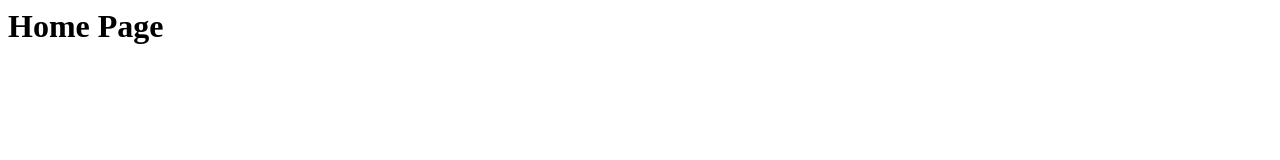
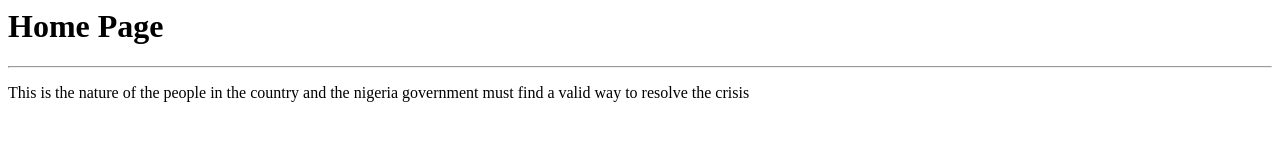
Before and after one commit to ahmedwoye/webstore, a plain HTML site: page index.html in a window 1280 px wide. Drawn offline with Linux system fonts and the light colour scheme.

Commit message:
new update

```diff
--- a/index.html
+++ b/index.html
@@ -5,5 +5,7 @@
 <body>
 
 <h1>Home Page </h1>
+<hr>
+<p>This is the nature of the people in the country and the nigeria government must find a valid way to resolve the crisis</p>
 </body>
 </html>
```
